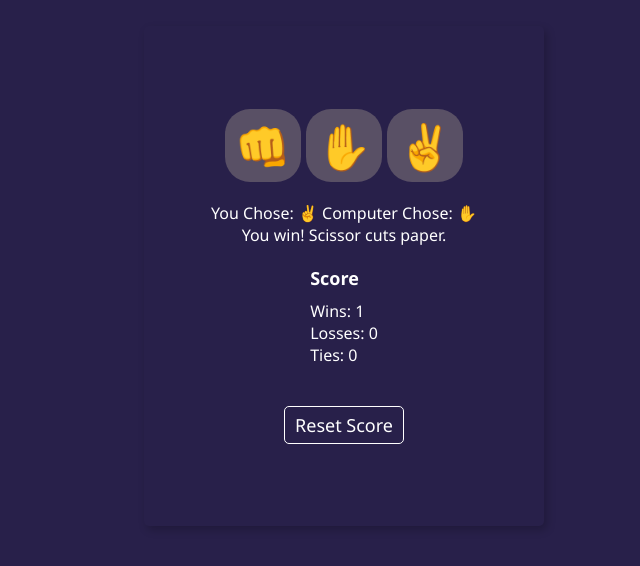
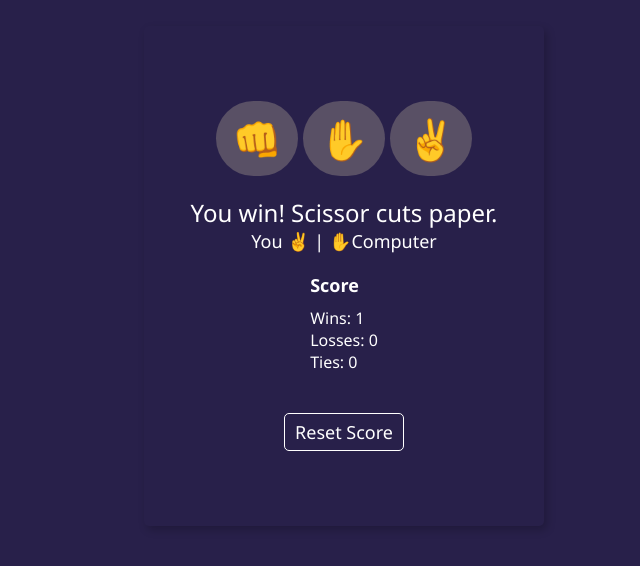
Before and after one commit to PaSsIvE-learner-786/javaScript-mini-projects, a plain HTML site: page 03_rock_paper_scissor/index.html in a window 1280 px wide. Both pictures are taken after a click on the button "✌️". Shown: the part 124-690 px from the top of the page, without its empty margins (296-936 px from the left). Drawn offline with Linux system fonts and the light colour scheme.

Commit message:
update the RPS game

```diff
--- a/03_rock_paper_scissor/index.html
+++ b/03_rock_paper_scissor/index.html
@@ -27,8 +27,8 @@
     </div>
 
     <div class="result-display">
+      <p id="result"></p>
       <p id="choice"></p>
-      <p id="result"></p>
     </div>
 
     <div class="score-board">
--- a/03_rock_paper_scissor/script.js
+++ b/03_rock_paper_scissor/script.js
@@ -92,8 +92,8 @@ function userPlay() {
     }
   }
 
-  choice.textContent = `You Chose: ${userChoice}  Computer Chose: ${computerChoice}`;
   result.textContent = content;
+  choice.textContent = `You ${userChoice}    |   ${computerChoice}Computer `;
   localStorage.setItem("score", JSON.stringify(score));
   updateScore();
 }
--- a/03_rock_paper_scissor/style.css
+++ b/03_rock_paper_scissor/style.css
@@ -63,7 +63,6 @@ div{
 
 button {
   padding: 6px 10px;
-  font-size: 45px;
   border: none;
   background-color: rgba(141, 130, 130, 0.486);
 
@@ -83,9 +82,18 @@ button:active {
 
 
 .play-btn {
-  border-radius: 25px;
+  border-radius: 40px;
+  font-size: 40px;
+  padding: 10px 16px;
 }
 
+#result{
+  font-size: 24px;
+}
+
+#choice{
+  font-size: 18px;
+}
 
 .reset-btn {
   margin-top: 20px;
```
